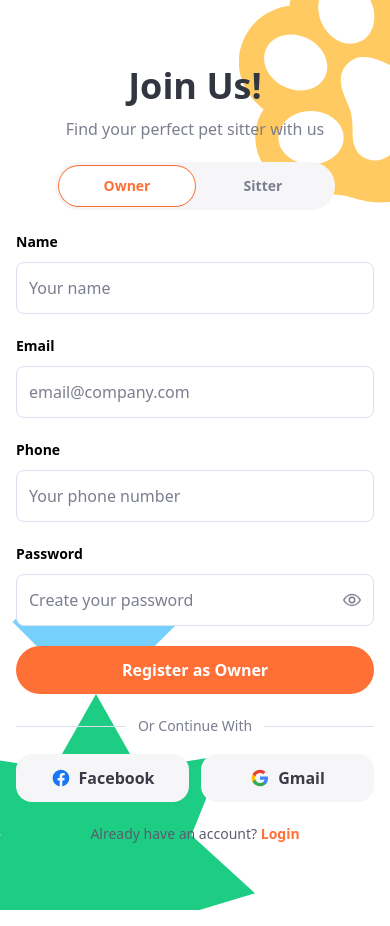
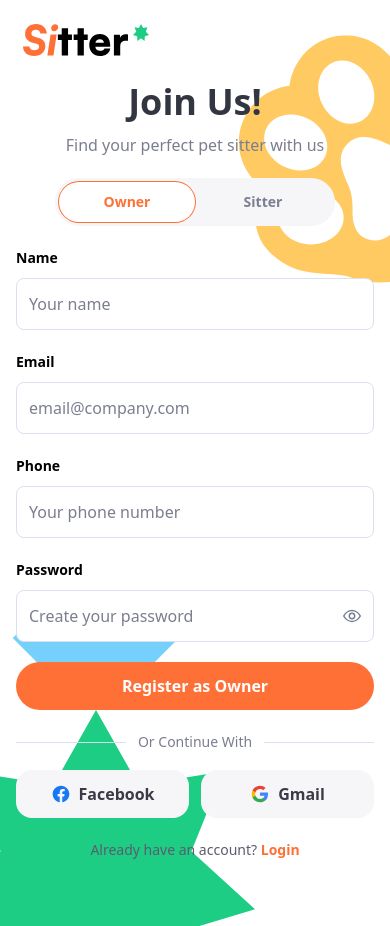
Before and after one commit to Kaopan11/pet-sitter-app-client, a Next.js app: page /register in a window 390 px wide. Built offline with nearby package versions, Linux system fonts and the light colour scheme; a web font is replaced by a local one.

Commit message:
feat(auth): add top-left homepage logo and phone duplicate error on register

```diff
--- /dev/null
+++ b/src/components/AuthLogo.js
@@ -0,0 +1,30 @@
+import Link from "next/link";
+
+/**
+ * Logo หน้า Login / Register — ตำแหน่งและรูปแบบเดียวกับ Navbar บน Homepage
+ * กดแล้วกลับไปหน้าแรก (/)
+ */
+export default function AuthLogo() {
+  return (
+    <Link
+      href="/"
+      className="relative block h-10 w-33 shrink-0"
+      aria-label="Sitter home"
+    >
+      <span className="absolute top-[9.68%] right-[17.58%] bottom-[11.15%] left-[1.96%]">
+        <img
+          src="/navbar/logo-sitter.svg"
+          alt=""
+          className="size-full object-contain object-left"
+        />
+      </span>
+      <span className="absolute top-[9.68%] right-[1.96%] bottom-[48.39%] left-[85.29%]">
+        <img
+          src="/navbar/logo-star.svg"
+          alt=""
+          className="size-full object-contain"
+        />
+      </span>
+    </Link>
+  );
+}
--- a/src/components/AuthShell.js
+++ b/src/components/AuthShell.js
@@ -1,5 +1,7 @@
 // src/components — เลย์เอาต์หน้า auth
 // light = owner (ลายมุม) | plain = sitter (ขาวล้วน) | dark = การ์ดบนพื้นเข้ม
+
+import AuthLogo from "@/components/AuthLogo";
 
 export default function AuthShell({ label, variant = "dark", children }) {
   const isLight = variant === "light" || variant === "plain";
@@ -7,10 +9,16 @@ export default function AuthShell({ label, variant = "dark", children }) {
 
   return (
     <main
-      className={`relative isolate flex min-h-svh flex-1 items-center justify-center overflow-hidden px-4 py-16 ${
+      className={`relative isolate flex min-h-svh flex-1 flex-col overflow-hidden ${
         isLight ? "bg-white" : "bg-footer"
       }`}
     >
+      {/* Logo มุมบนซ้าย — จุดเดียวกับ Homepage (px ตรง Navbar) */}
+      <div className="relative z-20 flex h-20 shrink-0 items-center px-5 md:px-20">
+        <AuthLogo />
+      </div>
+
+      <div className="relative flex flex-1 items-center justify-center px-4 pb-16">
         {showOwnerDecor ? (
           <>
             <img
@@ -59,6 +67,7 @@ export default function AuthShell({ label, variant = "dark", children }) {
             <div className="card border-0 p-8 shadow-dropdown sm:p-10">{children}</div>
           )}
         </div>
+      </div>
     </main>
   );
 }
--- a/src/components/RegisterForm.js
+++ b/src/components/RegisterForm.js
@@ -31,6 +31,27 @@ export default function RegisterForm({
 
   function getInputClassName(field) {
     return `input ${errors[field] ? "input-error" : ""}`;
+  }
+
+  /** แยก error จาก API ไปที่ฟิลด์ที่ถูกต้อง (email / phone) */
+  function applyRegisterApiError(message) {
+    const lower = message.toLowerCase();
+
+    if (
+      lower.includes("phone") ||
+      message.includes("Phone number is already in use")
+    ) {
+      setErrors((prev) => ({ ...prev, phone: message }));
+      return;
+    }
+
+    if (lower.includes("email")) {
+      setErrors((prev) => ({ ...prev, email: message }));
+      return;
+    }
+
+    // error ทั่วไป — แสดงใต้ฟอร์ม
+    setError(message);
   }
 
   function validateForm() {
@@ -84,15 +105,7 @@ export default function RegisterForm({
       router.push("/");
     } catch (err) {
       const message = err instanceof Error ? err.message : "Register failed";
-      const lower = message.toLowerCase();
-
-      if (lower.includes("email")) {
-        setErrors((prev) => ({ ...prev, email: message }));
-      } else if (lower.includes("phone")) {
-        setErrors((prev) => ({ ...prev, phone: message }));
-      }
-
-      setError(message);
+      applyRegisterApiError(message);
     } finally {
       setLoading(false);
     }
@@ -186,6 +199,7 @@ export default function RegisterForm({
           onChange={(event) => {
             setPhone(event.target.value.replace(/\D/g, "").slice(0, 10));
             setErrors((prev) => ({ ...prev, phone: "" }));
+            setError("");
           }}
         />
         {errors.phone ? <p className="text-body-3 text-red">{errors.phone}</p> : null}
@@ -211,7 +225,9 @@ export default function RegisterForm({
         ) : null}
       </div>
 
-      {error ? <p className="text-center text-body-3 text-red">{error}</p> : null}
+      {error && !errors.email && !errors.phone ? (
+        <p className="text-center text-body-3 text-red">{error}</p>
+      ) : null}
 
       <button className="btn btn-primary w-full" type="submit" disabled={loading}>
         {loading
```
Lines whose indentation alone changed are shown as unchanged.
